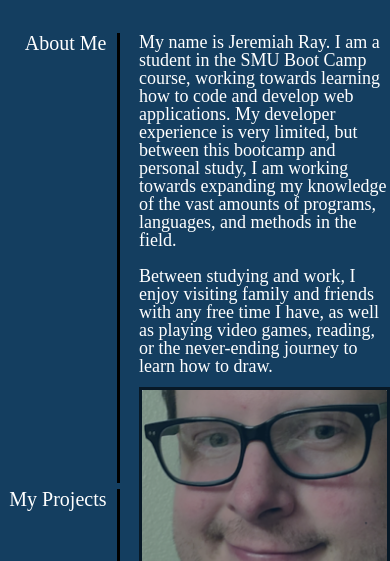
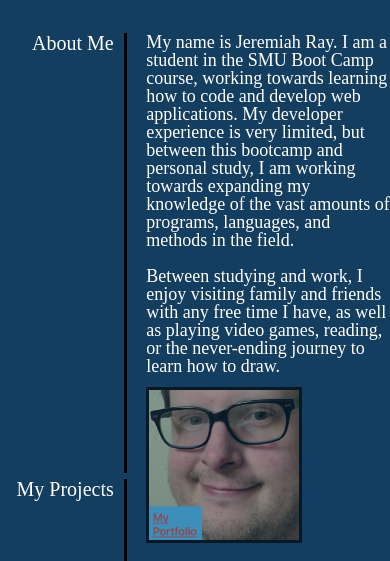
Before and after one commit to jeremydray/jeremiah-portfolio, a plain HTML site: page index.html in a window 390 px wide. Shown: the part 539-1100 px from the top of the page. Drawn offline with Linux system fonts and the light colour scheme.

Commit message:
Adjusted final mobile sizing

```diff
--- a/Assets/css/style.css
+++ b/Assets/css/style.css
@@ -244,12 +244,24 @@ ol li {
 
 @media screen and (max-width: 416px) {
     .about-me-content {
-        height: 450px;
+        height: 440px;
+    }
+
+    figure img {
+        display: flex;
+        flex-direction: column;
+        flex-wrap: wrap;
+        align-items: left;
+        height: auto;
+        width: 150px;
+    }
+
+    .upcoming-projects {
+        width: 150px;
     }
 
     .my-projects-content {
-        height: 1350px;
+        height: 900px;
         max-width: auto;
     }
-
 }
```
